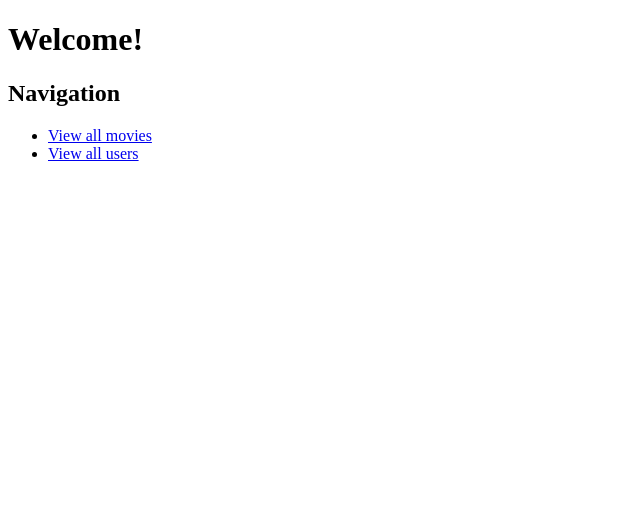
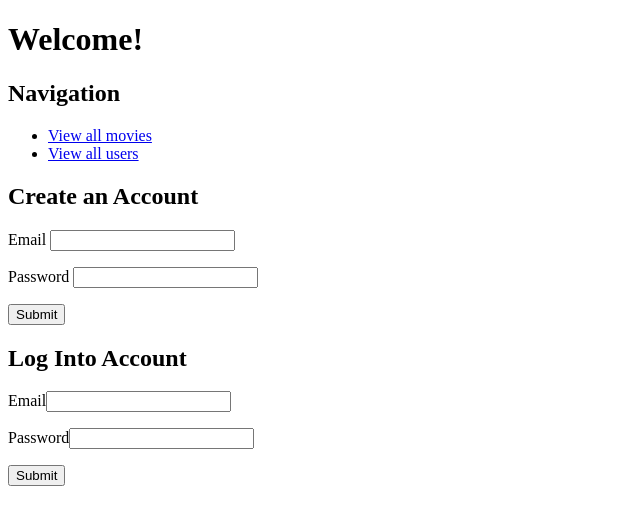
Before and after one commit to JeeheeHan/hb5.5-ratings, a Flask app: page / in a window 1280 px wide. Shown: the top 525 px of the page, without its empty margins (0-640 px from the left). Run offline with Flask 2, Linux system fonts and the light colour scheme.

Commit message:
added login or create logins
co-authored-by:Seale Wong <seale.wong@gmail.com>

```diff
--- a/server.py
+++ b/server.py
@@ -34,6 +34,39 @@ def show_movie(movie_id):
     movie = crud.get_movie_by_id(movie_id)
     return render_template('movie_details.html', movie=movie)
 
+@app.route('/users', methods=['POST'])
+def register_user():
+    """Create a new user."""
+
+    email = request.form.get('email')
+    password = request.form.get('password')
+
+    user = crud.get_user_by_email(email)
+
+    if user:
+        flash("Account with this email exists")
+    else:
+        crud.create_user(email,password)
+        flash("Account created! Please log in")
+
+    return redirect('/')
+
+@app.route('/login', methods= ['POST'])
+def login():
+    """login with credentials"""
+
+    email = request.form.get('email')
+    password = request.form.get('password')
+
+    user_id = crud.login_check(email, password)
+
+    if user_id:
+        flash('Logged in!')
+    else:
+        flash('Wrong credentials. Try again')
+
+    return redirect ('/')
+
 
 if __name__ == '__main__':
     connect_to_db(app)
--- a/templates/base.html
+++ b/templates/base.html
@@ -10,6 +10,12 @@
     {% block head %}{% endblock %}
   </head>
   <body>
+    {% for msg in get_flashed_messages() %}
+    <p class="flash-msg">
+      {{ msg }}
+    </p>
+    {% endfor %}
+
     {% block body %}{% endblock %}
 
     {% block after_body %}{% endblock %}
--- a/templates/homepage.html
+++ b/templates/homepage.html
@@ -9,4 +9,24 @@
     <li><a href="/movies">View all movies</a></li>
     <li><a href="/users">View all users</a></li>
   </ul>
+
+  <h2>Create an Account</h2>
+  <form action="/users" method="POST">
+    <p>
+      Email <input type="text" name="email">
+    </p>
+
+    <p>
+      Password <input type="password" name="password">
+    </p>
+
+    <p>
+      <input type="submit">
+    </p>
+  </form>
+  <h2>Log Into Account</h2>
+  <form action = "/login" method="POST">
+    <p>Email<input type="text" name ="email"></p>
+    <p>Password<input type="password" name="password"></p>
+    <p><input type = "submit">
 {% endblock %}
```
Also changed, not shown: crud.py (+18 -0 lines).
